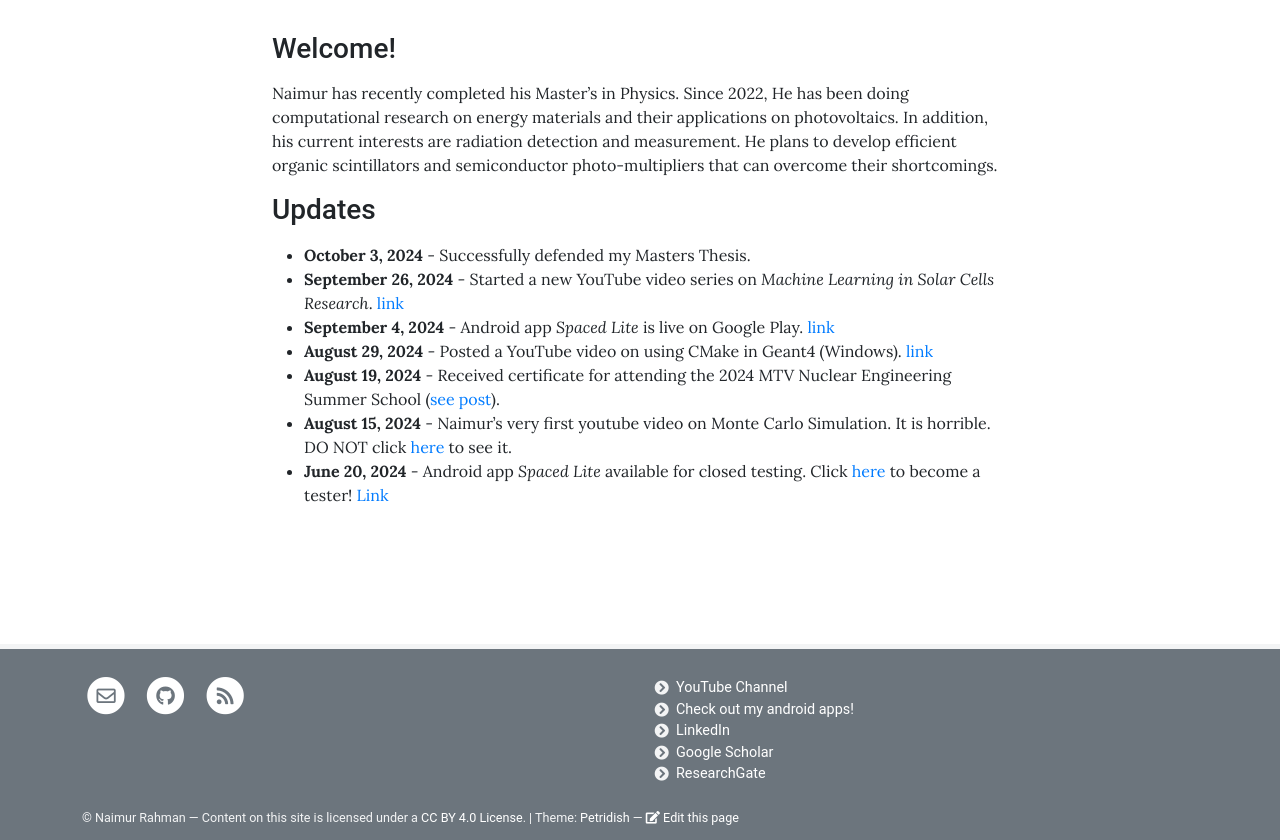
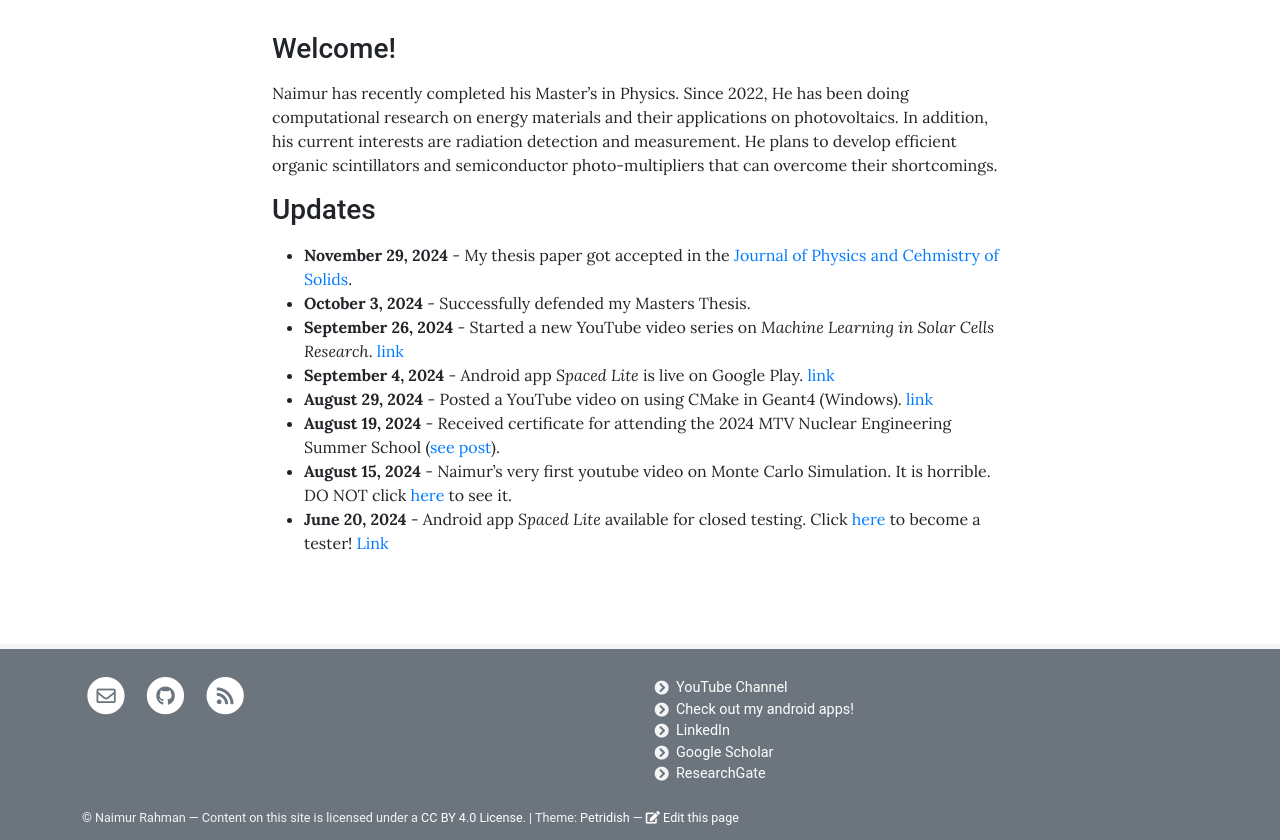
Before and after one commit to naimur105/naimur105.github.io, a Jekyll site: the page built from pages/home.md, in a window 1280 px wide. Shown: the part 259-1099 px from the top of the page. Built offline with Jekyll 4.4.1, drawn with Linux system fonts in a browser that asks for light colours.

Commit message:
updated info about my thesis being accepted

```diff
--- a/pages/home.md
+++ b/pages/home.md
@@ -12,6 +12,7 @@ Naimur has recently completed his Master's in Physics. Since 2022, He has been d
 
 ### Updates
 
+- **November 29, 2024** - My thesis paper got accepted in the [Journal of Physics and Cehmistry of Solids](https://doi.org/10.1016/j.jpcs.2024.112479).
 - **October 3, 2024** - Successfully defended my Masters Thesis.
 - **September 26, 2024** - Started a new YouTube video series on *Machine Learning in Solar Cells Research*. [link](https://youtube.com/playlist?list=PLNfCk2PMV0ReBUAOmfPBAQl-x4veM4D2x&si=RQjDxmXrh0R01P3u)
 - **September 4, 2024** - Android app *Spaced Lite* is live on Google Play. [link](https://play.google.com/store/apps/details?id=com.naimStudio.spaced_lite&pcampaignid=web_share)
```
Also changed, not shown: pages/research.md (+2 -0 lines).
